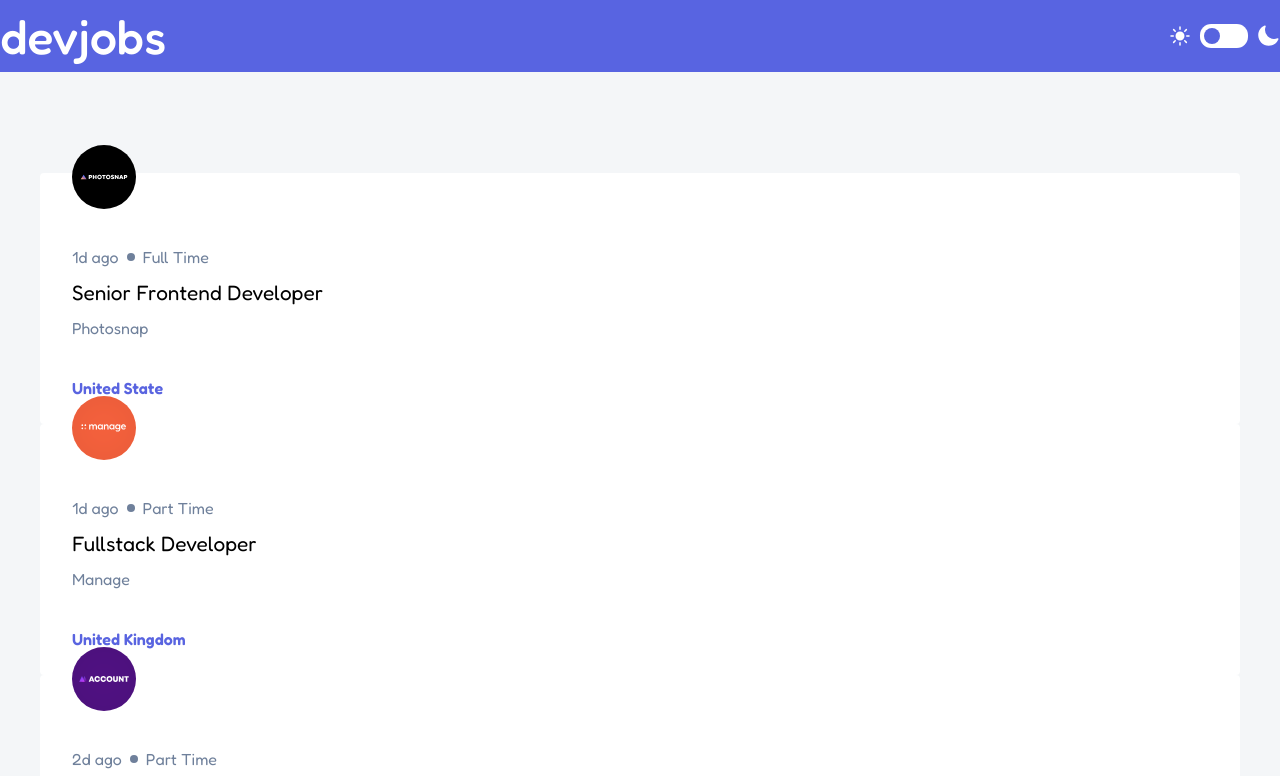
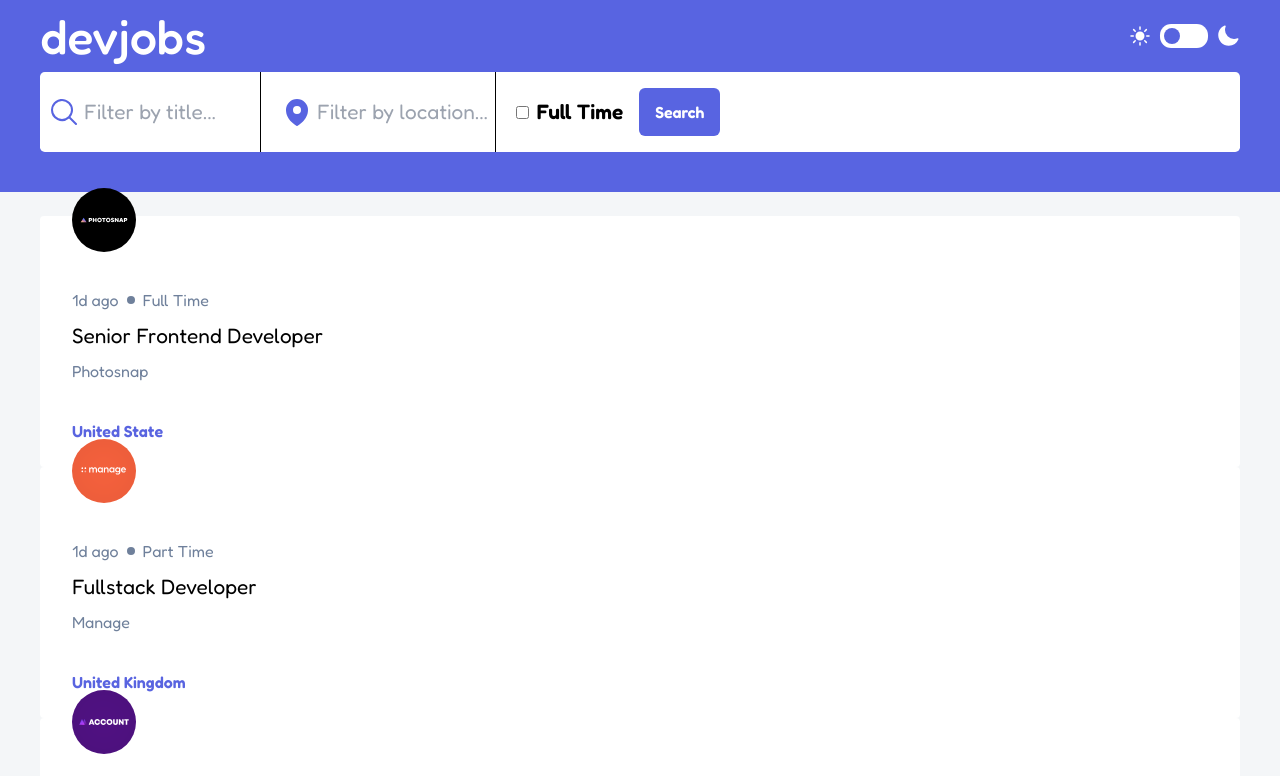
Before and after one commit to Sye-5pace/Devjobs_Web-App, a website built with Vite: page index.html in a window 1280 px wide. Shown: the top 776 px of the page. Built offline with nearby package versions, Linux system fonts and the light colour scheme.

Commit message:
Default page tablet UI created

```diff
--- a/index.html
+++ b/index.html
@@ -10,7 +10,7 @@
     <link href="https://fonts.googleapis.com/css2?family=Fredoka:wght@300;400;500;600;700&display=swap" rel="stylesheet">
     <title>Devjobs Web App</title>
   </head>
-  <body class="grid w-full min-h-screen p-0 m-0 bg-athens-gray border-box font-fredoka  gap-y-[4.8rem]">
+  <body class="grid w-full min-h-screen p-0 m-0 bg-athens-gray border-box font-fredoka  mobile:gap-y-[9rem] tablet:gap-y-[7rem]">
     <div id="filter-mobile-modal" class="laptop:hidden tablet:hidden mobile:h-full mobile:w-full mobile:hidden mobile:inset-0 mobile:fixed mobile:bg-vulcan mobile:bg-opacity-75 mobile:z-[999]">
       <svg id="close" xmlns="http://www.w3.org/2000/svg" viewBox="0 0 24 24" fill="currentColor" class="absolute w-6 h-6 fill-athens-gray top-[13rem] left-[22rem]">
         <path fill-rule="evenodd" d="M5.47 5.47a.75.75 0 011.06 0L12 10.94l5.47-5.47a.75.75 0 111.06 1.06L13.06 12l5.47 5.47a.75.75 0 11-1.06 1.06L12 13.06l-5.47 5.47a.75.75 0 01-1.06-1.06L10.94 12 5.47 6.53a.75.75 0 010-1.06z" clip-rule="evenodd" />
@@ -32,9 +32,9 @@
         </div>
       </div>
     </div>
-    <header class="bg-royal-blue">
-      <div class="flex flex-col mobile:gap-y-9 mobile:mt-[4.125rem] mobile:relative mobile:top-[2.5rem]">
-        <section class="flex flex-row items-center justify-between mobile:mx-10">
+    <header class="bg-royal-blue h-[12rem]">
+      <div class="flex flex-col tablet:gap-y-7  mobile:gap-y-6  mobile:mt-[2rem]  relative tablet:top-[4rem] mobile:top-[2.5rem]">
+        <section class="flex flex-row items-center justify-between mx-10">
           <a href="" id="default-refresher" class="text-[#fff] font-medium text-[3rem] cursor-pointer">devjobs</a>
           <div class="flex flex-row justify-between h-6 gap-2">
             <svg id="light" xmlns="http://www.w3.org/2000/svg" viewBox="0 0 24 24" fill="currentColor" class="w-6 h-6 fill-[#fff]">
@@ -48,9 +48,31 @@
             </svg>
           </div>
         </section>
-        <nav class="bg-[#fff] mobile:mx-10 flex mobile:justify-between mobile:items-center  mobile:px-3 mobile:py-1  mobile:h-[5rem] rounded-[0.3rem]">
-          <section class="bg-anakiwa">
-
+        <nav class="bg-[#fff] mx-10 tablet:mx-auto flex mobile:justify-between mobile:items-center  mobile:px-3 mobile:py-1  mobile:h-[5rem] rounded-[0.3rem] ">
+          <section class="h-[5rem] gap-3 children:px-2  tablet:px-3 flex flex-row items-center mobile:hidden">
+            <div class="flex flex-row gap-1 items-center border-r h-full">
+              <label for="title-filter">
+                <svg xmlns="http://www.w3.org/2000/svg" viewBox="0 0 24 24" fill="currentColor" stroke-width="7"  class="w-8 h-8 cursor-pointer fill-royal-blue">
+                  <path fill-rule="evenodd" d="M10.5 3.75a6.75 6.75 0 100 13.5 6.75 6.75 0 000-13.5zM2.25 10.5a8.25 8.25 0 1114.59 5.28l4.69 4.69a.75.75 0 11-1.06 1.06l-4.69-4.69A8.25 8.25 0 012.25 10.5z" clip-rule="evenodd" />
+                </svg>
+              </label>
+              <input type="text" id="filter-title" placeholder="Filter by title..." class="text-[1.3rem] w-[10.5rem] focus:outline-none">
+            </div>
+            <div class="border-r flex flex-row gap-1 items-center h-full">
+              <label for="location-filter">
+                <svg xmlns="http://www.w3.org/2000/svg" viewBox="0 0 24 24" fill="currentColor" class="w-8 h-8 fill-royal-blue">
+                  <path fill-rule="evenodd" d="M11.54 22.351l.07.04.028.016a.76.76 0 00.723 0l.028-.015.071-.041a16.975 16.975 0 001.144-.742 19.58 19.58 0 002.683-2.282c1.944-1.99 3.963-4.98 3.963-8.827a8.25 8.25 0 00-16.5 0c0 3.846 2.02 6.837 3.963 8.827a19.58 19.58 0 002.682 2.282 16.975 16.975 0 001.145.742zM12 13.5a3 3 0 100-6 3 3 0 000 6z" clip-rule="evenodd" />
+                </svg>
+              </label>
+              <input id="filter-location" type="text" placeholder="Filter by location..."   class="text-[1.3rem] w-[10.6rem] focus:outline-none">
+            </div>
+            <div class="flex flex-row gap-2 items-center h-full">
+              <input id="filter-fulltime" type="checkbox" class="text-[2rem] ">
+              <label for="Full-time-filter" class="text-[1.3rem] font-semibold">
+                Full Time
+              </label>
+              <button id="query" class="ml-2 bg-royal-blue text-[#fff] h-12 px-4 rounded-md font-semibold" >Search</button>
+            </div>
           </section>
           <input id="filter-title" type="text" placeholder="Filter by title..." class="tablet:hidden laptop:hidden text-[#6e8096] focus:outline-none">
           <div class="mobile:flex mobile:items-center tablet:hidden laptop:hidden mobile:gap-2">
@@ -67,7 +89,7 @@
       </div>
     </header>
     <main class="grid mt-6 mb-10 mx-10 gap-y-12 tablet:gap-y-8">
-      <section id="job-container"  class="grid tablet:grid-cols-2 tablet:gap-4  mobile:gap-y-16">
+      <section id="job-container"  class="grid tablet:grid-cols-2 tablet:gap-x-6 tablet:gap-y-12  mobile:gap-y-16">
 
       </section>
 
```
Also changed, not shown: dist/output.css.
